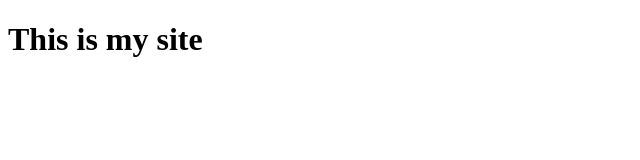
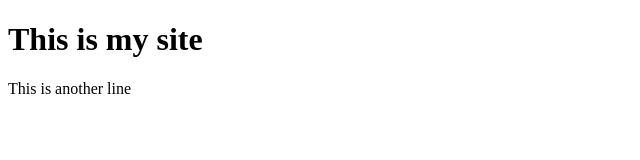
Before and after one commit to alina-ruslan/test1, a plain HTML site: page index.html in a window 1280 px wide. Shown: the whole page, without its empty margins (0-640 px from the left). Drawn offline with Linux system fonts and the light colour scheme.

Commit message:
another change in index file

```diff
--- a/index.html
+++ b/index.html
@@ -8,5 +8,6 @@
 </head>
 <body>
    <h1>This is my site</h1>
+   <p>  This is another line </p>
 </body>
 </html>
```
